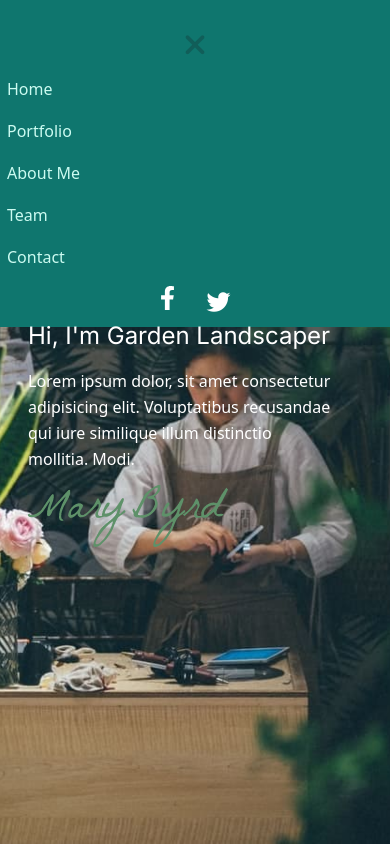
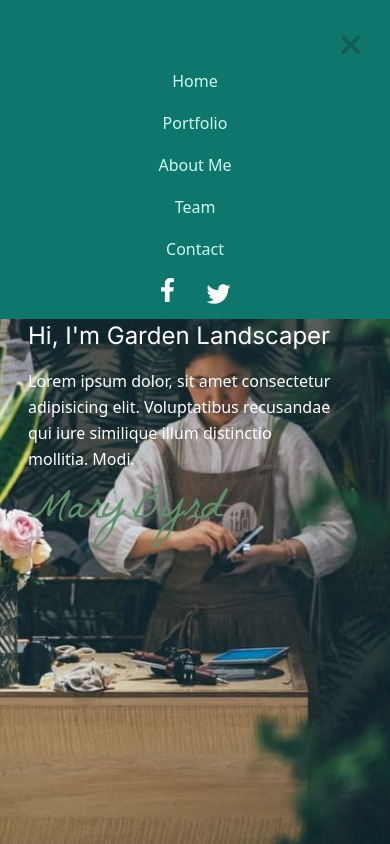
Before and after one commit to Ibraheem-web/garden-landscaper, a plain HTML site: page index.html in a window 390 px wide. Both pictures are taken after a click on the element 360 px from the left and 56 px from the top of the page. Shown: the top 844 px of the page. Drawn offline with Linux system fonts and the light colour scheme.

Commit message:
hamburger setup

```diff
--- a/index.html
+++ b/index.html
@@ -16,15 +16,15 @@
             <div class="ml-4">
                 <h4 class="text-2xl font-semibold text-orange-400 md:text-3xl"><i>Gardern Landscaper</i></h4>
             </div>
-            <div class="mr-4 pt-2 lg:pt-0">
+            <div class="mr-4 pt-2 lg:pt-0 text-center">
                 <div class="openMenu lg:hidden">
                     <i class="fa-solid fa-bars text-teal-800 text-3xl"></i>
                 </div>
                 <div class="mainMenu hidden w-full lg:flex lg:justify-center lg:gap-3">
-                    <div class="hidden closeMenu">
+                    <div class="hidden pr-7 closeMenu">
                         <i class="fa-solid fa-xmark text-teal-800 text-3xl"></i>
                     </div>
-                    <ul class="lg:flex pt-2">
+                    <ul class="lg:flex pt-0">
                         <li><a href=""
                                 class="text-teal-100 hover:text-orange-400 delay-100 duration-200 hover:underline lg:px-5 lg:text-2xl">Home</a>
                         </li>
--- a/input.css
+++ b/input.css
@@ -13,7 +13,7 @@
         justify-content: center;
         flex-direction: column;
         position: absolute;
-        top: 10px;
+        top: 5px;
         left: 0;
         width: 100%;
         transition: top 0.7s ease-in;
@@ -23,7 +23,7 @@
         padding: 9px 7px;
     }
     .openMenu, .closeMenu {
-        justify-content: center;
+        justify-content: flex-end;
     }
     .closeMenu {
         padding-top: 20px;
```
Also changed, not shown: output.css.
